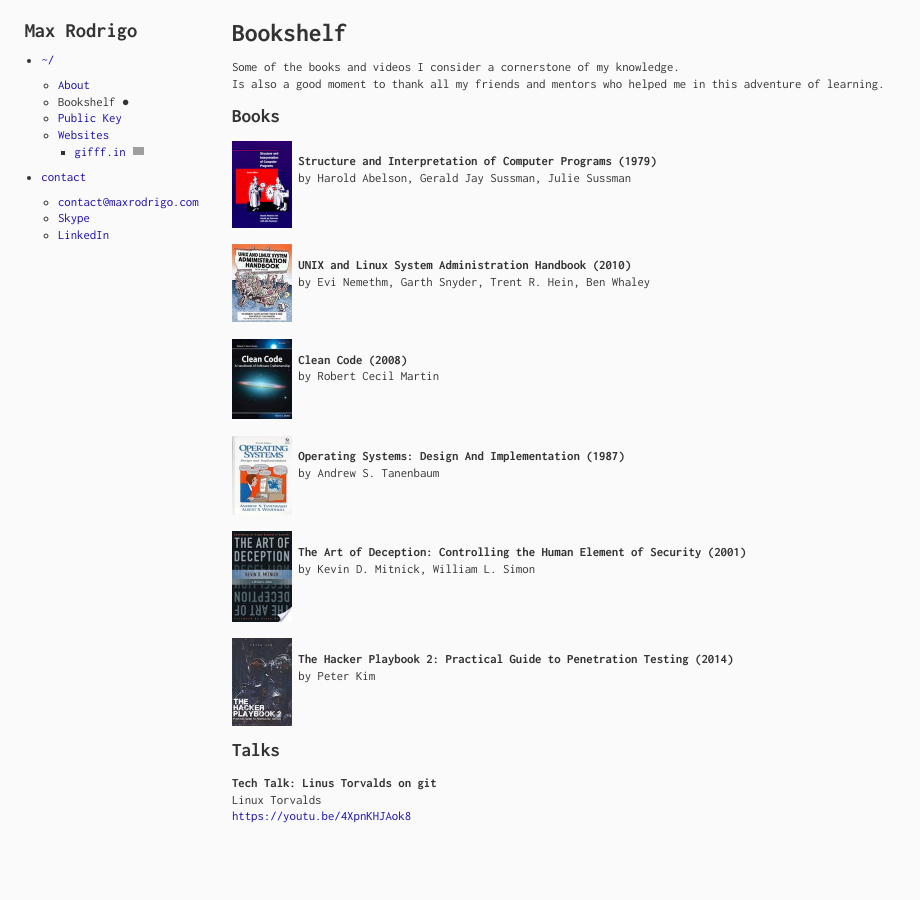
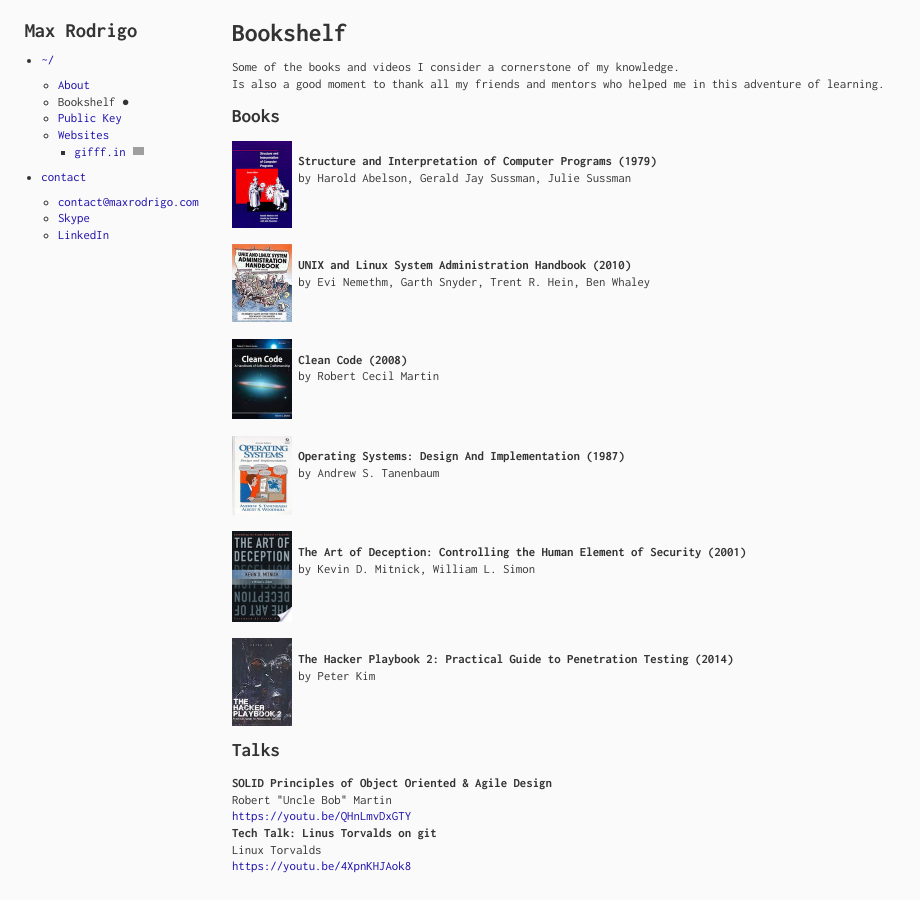
Before and after one commit to maxrodrigo/maxrodrigo.github.io, a Jekyll site: the page built from bookshelf.md, in a window 1280 px wide. Shown: the whole page, without its empty margins (0-920 px from the left). Built offline with Jekyll 4.4.1, drawn with Linux system fonts in a browser that asks for light colours; grey boxes are pictures that could not be loaded.

Commit message:
Add video to the bookshelf

```diff
--- a/_data/bookshelf.yml
+++ b/_data/bookshelf.yml
@@ -32,6 +32,10 @@
 
 talks:
   -
+    title: "SOLID Principles of Object Oriented & Agile Design"
+    author: "Robert \"Uncle Bob\" Martin"
+    url: "https://youtu.be/QHnLmvDxGTY"
+  -
     title: "Tech Talk: Linus Torvalds on git"
     author: "Linux Torvalds"
     url: "https://youtu.be/4XpnKHJAok8"
```
